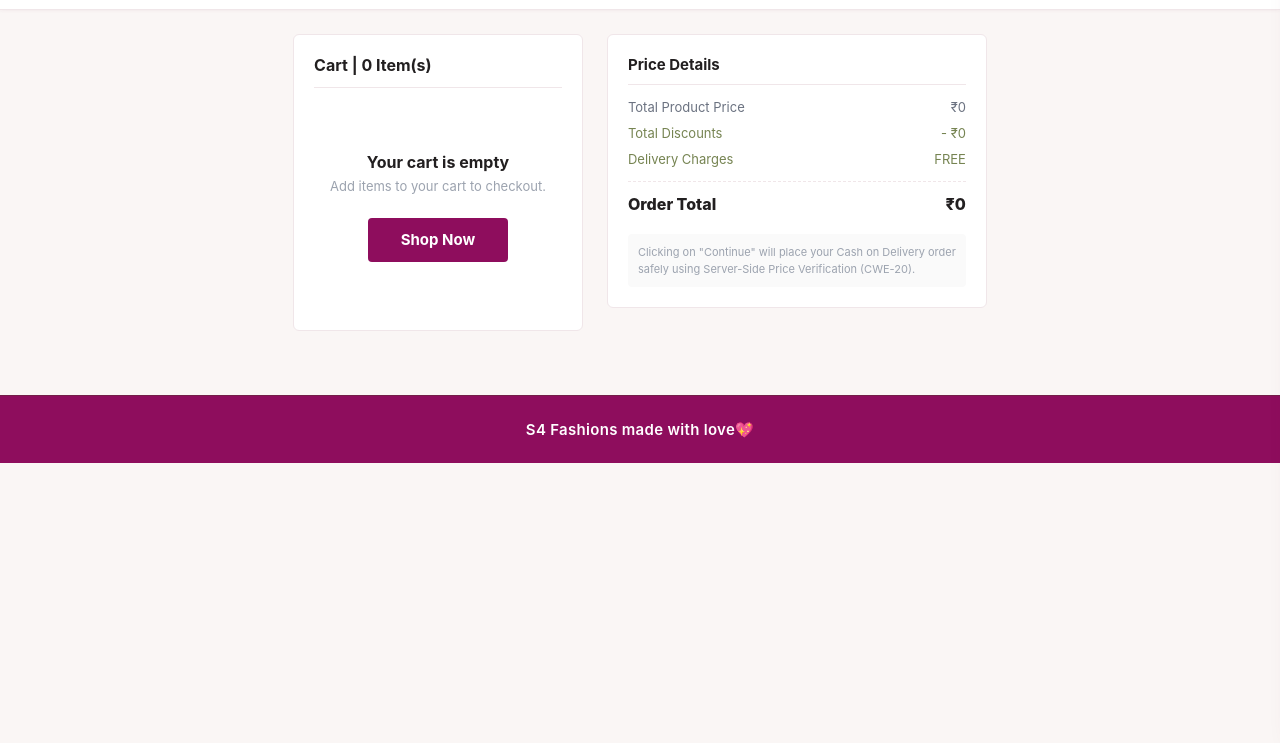
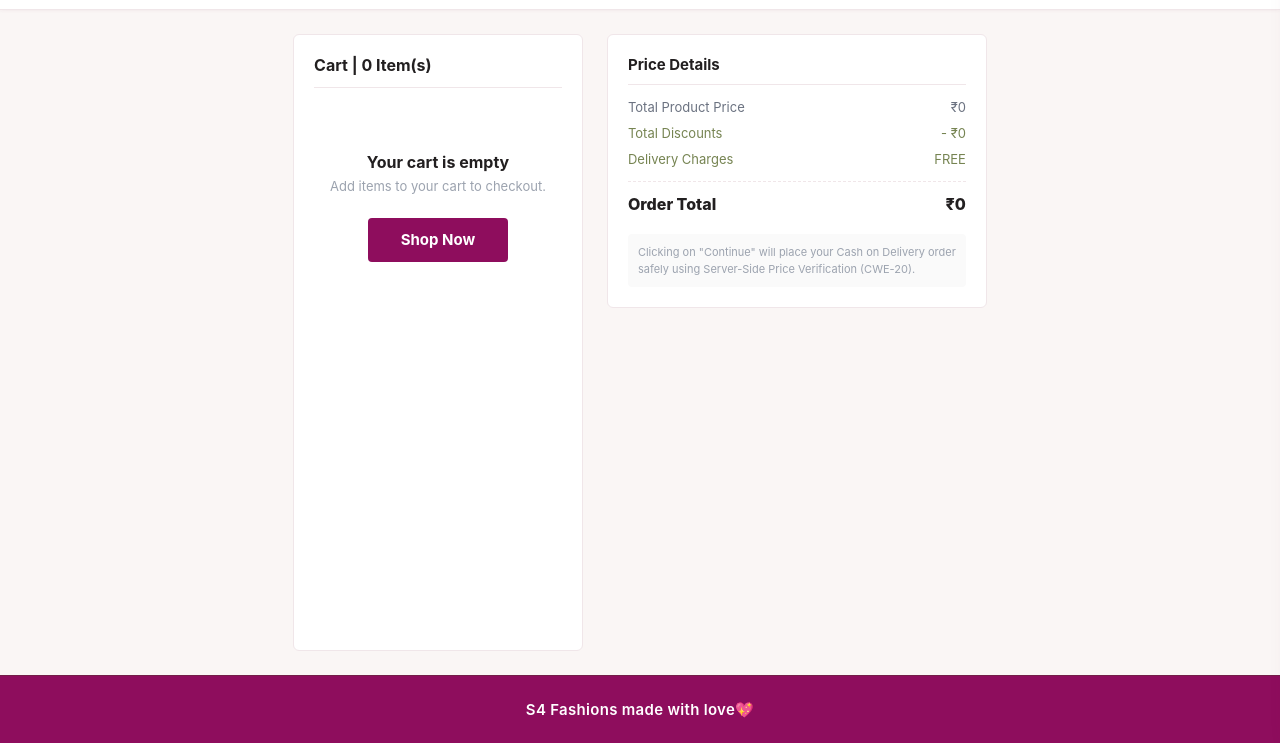
Before and after one commit to sriramya1105/s4fashions, a plain HTML site: page static/cart.html in a window 1280 px wide. Shown: the part 57-800 px from the top of the page. Drawn offline with Linux system fonts and the light colour scheme.

Commit message:
fix: enforce sticky footer pinned to bottom of viewport across all pages

```diff
--- a/static/cart.html
+++ b/static/cart.html
@@ -100,7 +100,7 @@
 
     </main>
 
-    <footer class="s4-site-footer" style="background: #8e0d5d; border-top: 1px solid #731e48; padding: 24px; text-align: center; margin-top: 40px; color: #ffffff;">
+    <footer class="s4-site-footer">
         <p style="font-size: 15px; font-weight: 600; color: #ffffff;">S4 Fashions made with love💖</p>
     </footer>
 
--- a/static/css/modern.css
+++ b/static/css/modern.css
@@ -1240,16 +1240,37 @@ body {
 }
 
 /* ==========================================================================
-   FOOTER (MAGENTA THEME)
+   STICKY FOOTER (MAGENTA THEME - ANCHORED AT BOTTOM)
    ========================================================================== */
+html, body {
+    min-height: 100vh;
+}
+
+body {
+    display: flex !important;
+    flex-direction: column !important;
+    min-height: 100vh !important;
+}
+
+main, .meesho-cart-layout, .meesho-pdp-layout, .s4-catalog-layout {
+    flex: 1 0 auto !important;
+}
+
 .s4-site-footer {
-    background: #8e0d5d;
-    border-top: 1px solid #731e48;
-    padding: 24px;
-    text-align: center;
-    font-size: 14px;
-    font-weight: 600;
-    color: #ffffff;
-    margin-top: auto;
-    letter-spacing: 0.3px;
+    background: #8e0d5d !important;
+    border-top: 1px solid #731e48 !important;
+    padding: 24px 16px !important;
+    text-align: center !important;
+    font-size: 14px !important;
+    font-weight: 600 !important;
+    color: #ffffff !important;
+    margin-top: auto !important;
+    letter-spacing: 0.3px !important;
+    width: 100% !important;
+    flex-shrink: 0 !important;
 }
+
+.s4-site-footer p {
+    color: #ffffff !important;
+    margin: 0 !important;
+}
--- a/static/css/style.css
+++ b/static/css/style.css
@@ -983,3 +983,39 @@ body {
     font-size: 12px;
     color: var(--meesho-light-gray);
 }
+
+/* ==========================================================================
+   OFFICIAL S4 STICKY FOOTER (PINNED TO BOTTOM OF VIEWPORT)
+   ========================================================================== */
+html, body {
+    min-height: 100vh;
+}
+
+body {
+    display: flex !important;
+    flex-direction: column !important;
+    min-height: 100vh !important;
+}
+
+main, .meesho-cart-layout, .meesho-pdp-layout {
+    flex: 1 0 auto !important;
+}
+
+.s4-site-footer {
+    background: #8e0d5d !important;
+    border-top: 1px solid #731e48 !important;
+    padding: 24px 16px !important;
+    text-align: center !important;
+    font-size: 14px !important;
+    font-weight: 600 !important;
+    color: #ffffff !important;
+    margin-top: auto !important;
+    letter-spacing: 0.3px !important;
+    width: 100% !important;
+    flex-shrink: 0 !important;
+}
+
+.s4-site-footer p {
+    color: #ffffff !important;
+    margin: 0 !important;
+}
```
Also changed, not shown: static/product.html (+1 -1 lines).
